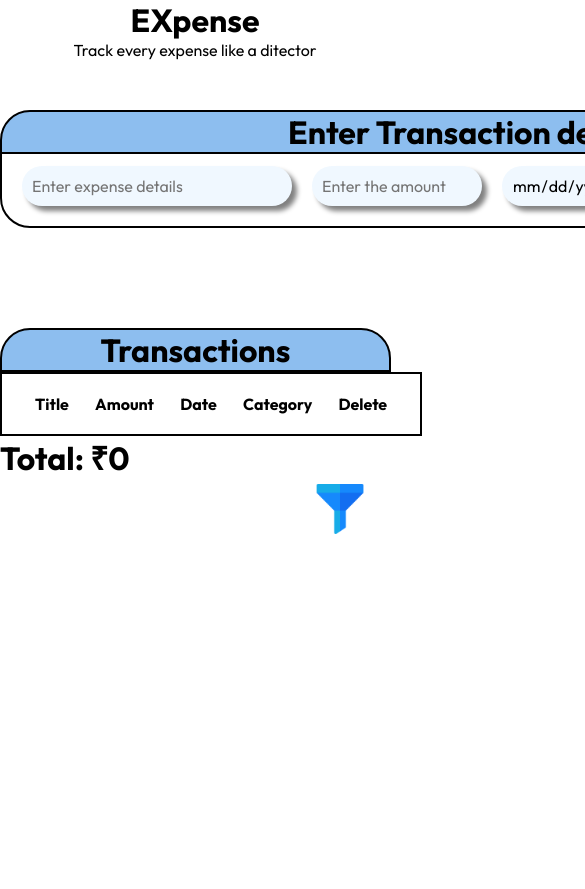
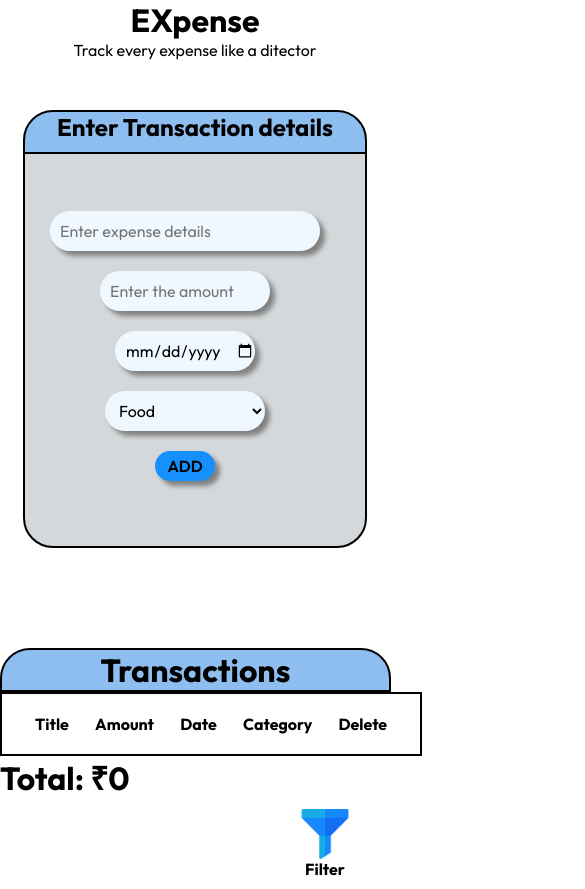
Before and after one commit to TechDiverArajit/react-expense-tracker, a React (Vite) app: page / in a window 390 px wide. Shown: the top 889 px of the page, 585 px wide, since content can reach past the window. Before the commit the page ends 844 px from the top, so only its background shows below. Built offline with nearby package versions, Linux system fonts and the light colour scheme.

Commit message:
responsive 1

```diff
--- /dev/null
+++ b/src/Category.jsx
@@ -0,0 +1,20 @@
+import Expense from "./expense"
+const Category = ({filter})=>{
+    return (
+        <>
+        <div className="card" style={{display: filter?"flex":"none"}}>
+        <select className="category" onChange={(e)=>filterHandler(e)}>
+              <option value="">Select category</option>
+              <option value="Food">Food</option>
+              <option value="Transportation">Transportation</option>
+              <option value="Housing & rent">Housing & rent</option>
+              <option value="Bills & Subscriptions">Bills & Subscriptions</option>
+              <option value="Shopping">Shopping</option>
+              <option value="Travel">Travel</option>
+              <option value="Education">Education</option>
+        </select>
+      </div>
+        </>
+    )
+}
+export default Category
--- a/src/Expense.jsx
+++ b/src/Expense.jsx
@@ -1,4 +1,5 @@
 import { useEffect, useReducer, useState } from "react"
+import Category from "./Category";
 
 const Expense = ()=>{
     const[transaction , setTransaction] = useState(()=>{
@@ -12,6 +13,7 @@ const Expense = ()=>{
     const[filterCat , setFilterCat] = useState("");
     const[filter , setFilter] = useState(false);
     const[filteredTrxn , setFilteredTrxn] = useState([]);
+    const[addTrxn , setAddTrxn] = useState(false);
 
     // const initialState={
     //   transaction :[],
@@ -188,9 +190,7 @@ const Expense = ()=>{
                   <div id="category">
                     <p>{trxn.category}</p>
                   </div>
-                  <div  onClick={()=>del(idx)} id="img">
-                    <img src="./public/delete.png" width={30} alt="" />
-                  </div>
+
                 </li>
               </div>
             )}
@@ -201,20 +201,14 @@ const Expense = ()=>{
       <h1>Total: ₹{total} </h1>
       <div onClick={fil} className="filter">
         <img src="./public/filter.png" width={50} alt="" />
+        <h4>Filter </h4>
       </div>
 
-      <div className="card" style={{display: filter?"flex":"none"}}>
-        <select className="category" onChange={(e)=>filterHandler(e)}>
-              <option value="">Select</option>
-              <option value="Food">Food</option>
-              <option value="Transportation">Transportation</option>
-              <option value="Housing & rent">Housing & rent</option>
-              <option value="Bills & Subscriptions">Bills & Subscriptions</option>
-              <option value="Shopping">Shopping</option>
-              <option value="Travel">Travel</option>
-              <option value="Education">Education</option>
-        </select>
+      <div className="add-trxn">
+        <img src="./public/add.png" alt="" />
       </div>
+
+      <Category filter={filter} />
     </div>
         </>
     )
--- a/src/index.css
+++ b/src/index.css
@@ -155,16 +155,17 @@ li #img{
 .filter{
   position: absolute;
   right: 20px;
-  width: 60px;
-  height: 60px;
+  width: 90px;
+  height: 90px;
   display: flex;
   justify-content: center;
   align-items: center;
+  flex-direction: column;
   border-radius: 50%;
 
 }
 .filter:hover{
-  background-color: aqua;
+  background-color: rgb(198, 222, 222);
 }
 
 .card{
@@ -179,3 +180,24 @@ li #img{
   background-color: rgb(48, 161, 222);
   right: 5%;
 }
+
+.add-trxn{
+  display: none;
+}
+@media (max-width:600px){
+  .heading1{
+    height: 40px;
+    width: 340px;
+    font-size: 12px;
+  }
+  .expense-details{
+    height: 400px;
+    width: 300px;
+    flex-direction: column;
+    gap: 20px;
+    background-color: rgb(213, 216, 218);
+  }
+
+
+
+}
```
Also changed, not shown: public/add.png (added).
